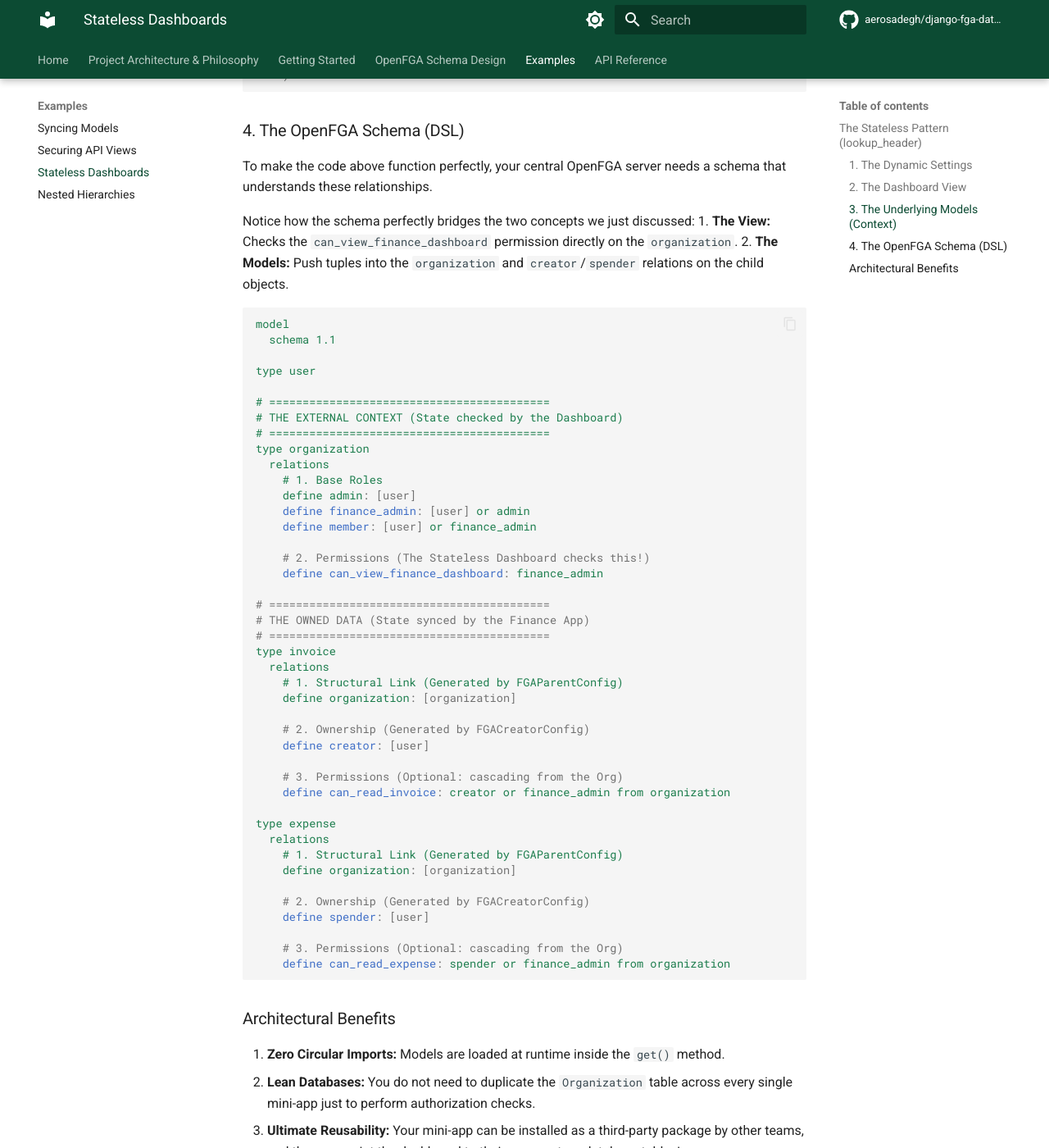
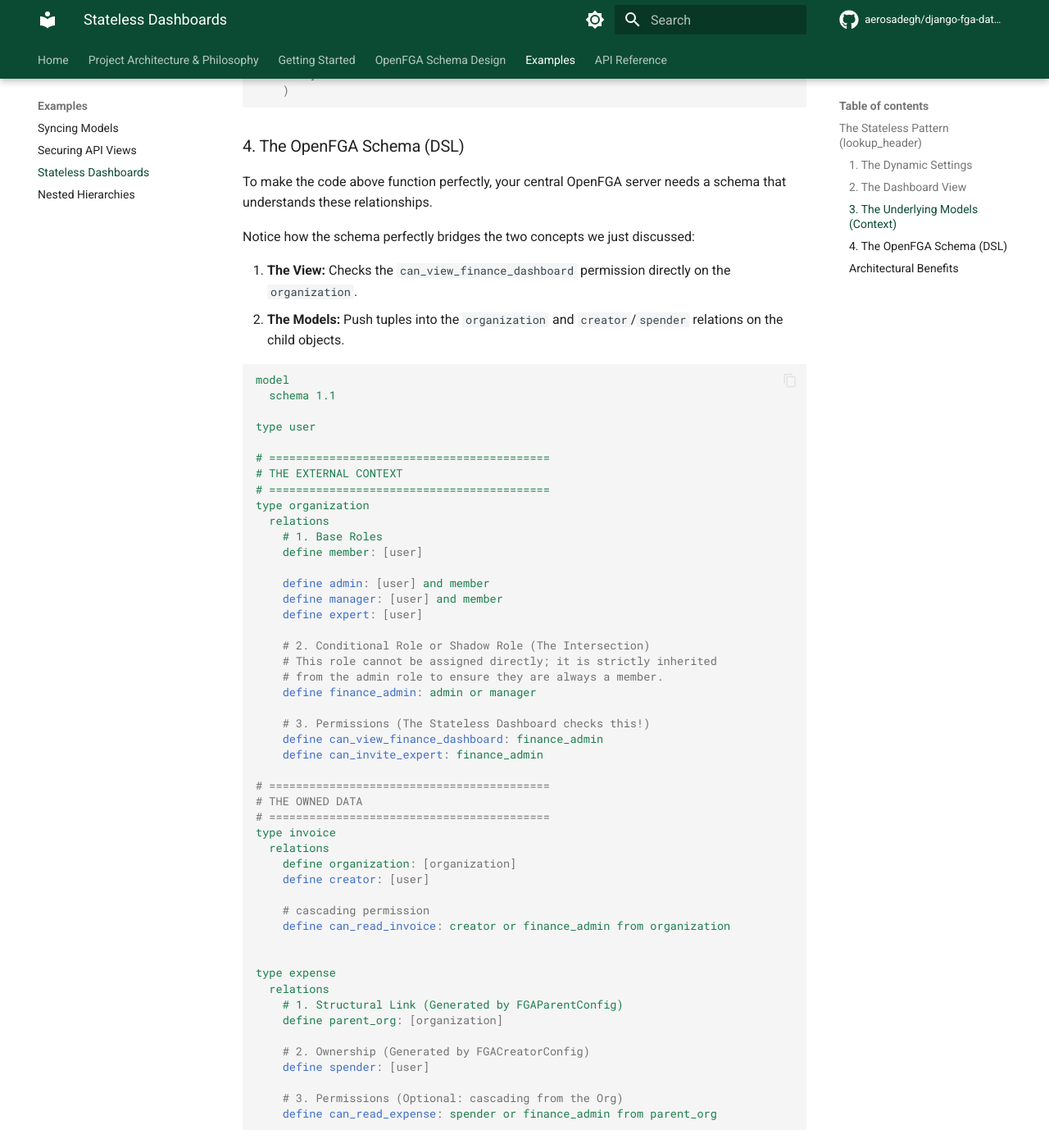
Before and after one commit to aerosadegh/django-fga-data-sync, an MkDocs documentation site: the page built from docs/examples/stateless-views.md, in a window 1280 px wide and 1400 px high, scrolled down 3346 px. Shown: the whole window at 82% size. Built offline with MkDocs 1.6.1 and Material for MkDocs 9.7.7, drawn with Linux system fonts in a browser that asks for light colours; comment, search, counter and statistics services are not loaded; the version menu is left out; some of the changed text lies outside the part shown.

Commit message:
docs: improvement on stateless views

````diff
--- a/docs/examples/stateless-views.md
+++ b/docs/examples/stateless-views.md
@@ -55,7 +55,8 @@ class FinanceDashboardView(APIView):
     # 1. Identity: "user:alice_123" (Auto-extracted by TraefikIdentityMiddleware)
     # 2. Target: "acme_corp" (Extracted from HTTP_X_CONTEXT_ORG_ID via lookup_header)
     #
-    # Q: "Does `user:alice_123` have the `can_view_finance_dashboard` permission on `organization:acme_corp`?"
+    # Q: "Does `user:alice_123` have the `can_view_finance_dashboard`
+    # permission on `organization:acme_corp`?"
     fga_config = FGAViewConfig(
         object_type="organization",
         read_relation="can_view_finance_dashboard",
@@ -156,6 +157,7 @@ class Expense(FGAModelSyncMixin, models.Model):
 To make the code above function perfectly, your central OpenFGA server needs a schema that understands these relationships.
 
 Notice how the schema perfectly bridges the two concepts we just discussed:
+
 1. **The View:** Checks the `can_view_finance_dashboard` permission directly on the `organization`.
 2. **The Models:** Push tuples into the `organization` and `creator`/`spender` relations on the child objects.
 
@@ -166,42 +168,48 @@ model
 type user
 
 # ==========================================
-# THE EXTERNAL CONTEXT (State checked by the Dashboard)
+# THE EXTERNAL CONTEXT
 # ==========================================
 type organization
   relations
     # 1. Base Roles
-    define admin: [user]
-    define finance_admin: [user] or admin
-    define member: [user] or finance_admin
+    define member: [user]
 
-    # 2. Permissions (The Stateless Dashboard checks this!)
+    define admin: [user] and member
+    define manager: [user] and member
+    define expert: [user]
+
+    # 2. Conditional Role or Shadow Role (The Intersection)
+    # This role cannot be assigned directly; it is strictly inherited
+    # from the admin role to ensure they are always a member.
+    define finance_admin: admin or manager
+
+    # 3. Permissions (The Stateless Dashboard checks this!)
     define can_view_finance_dashboard: finance_admin
+    define can_invite_expert: finance_admin
 
 # ==========================================
-# THE OWNED DATA (State synced by the Finance App)
+# THE OWNED DATA
 # ==========================================
 type invoice
   relations
-    # 1. Structural Link (Generated by FGAParentConfig)
     define organization: [organization]
-
-    # 2. Ownership (Generated by FGACreatorConfig)
     define creator: [user]
 
-    # 3. Permissions (Optional: cascading from the Org)
+    # cascading permission
     define can_read_invoice: creator or finance_admin from organization
+
 
 type expense
   relations
     # 1. Structural Link (Generated by FGAParentConfig)
-    define organization: [organization]
+    define parent_org: [organization]
 
     # 2. Ownership (Generated by FGACreatorConfig)
     define spender: [user]
 
     # 3. Permissions (Optional: cascading from the Org)
-    define can_read_expense: spender or finance_admin from organization
+    define can_read_expense: spender or finance_admin from parent_org
 ```
 
 ### Architectural Benefits
````
